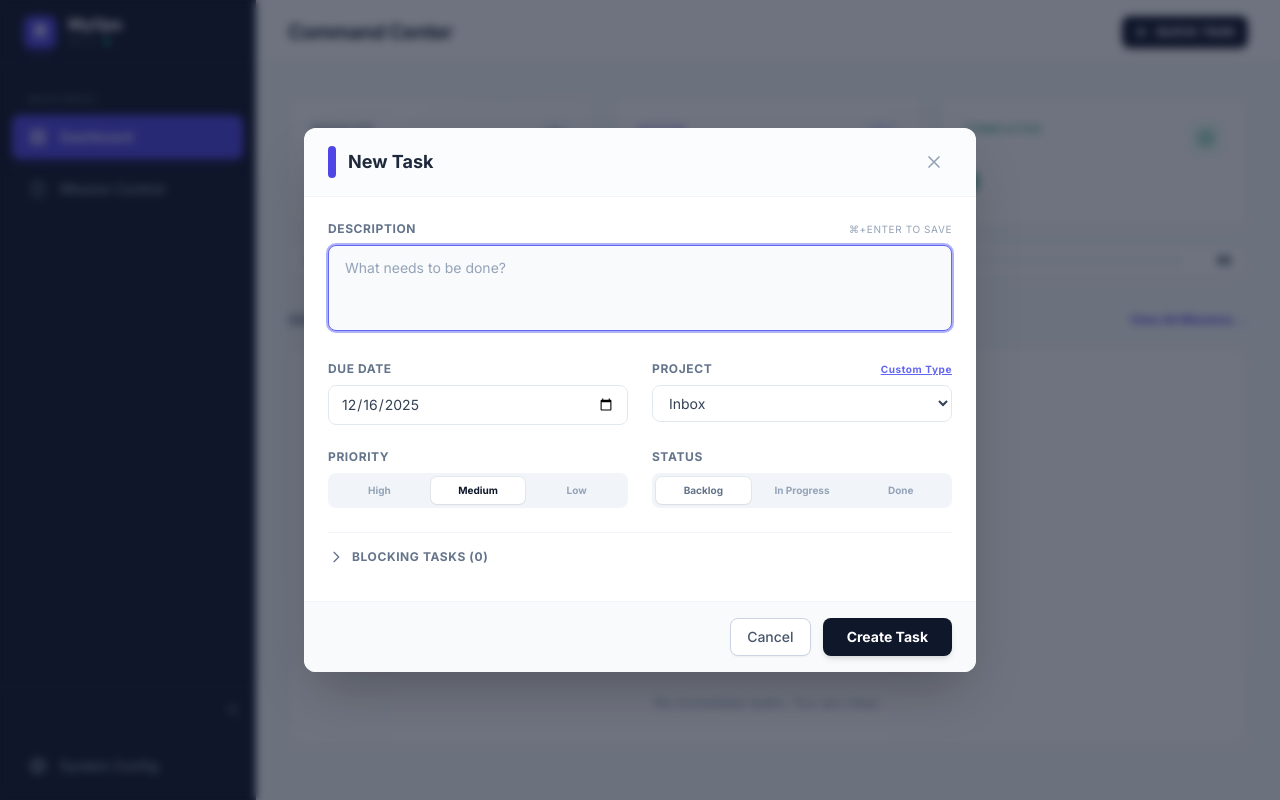
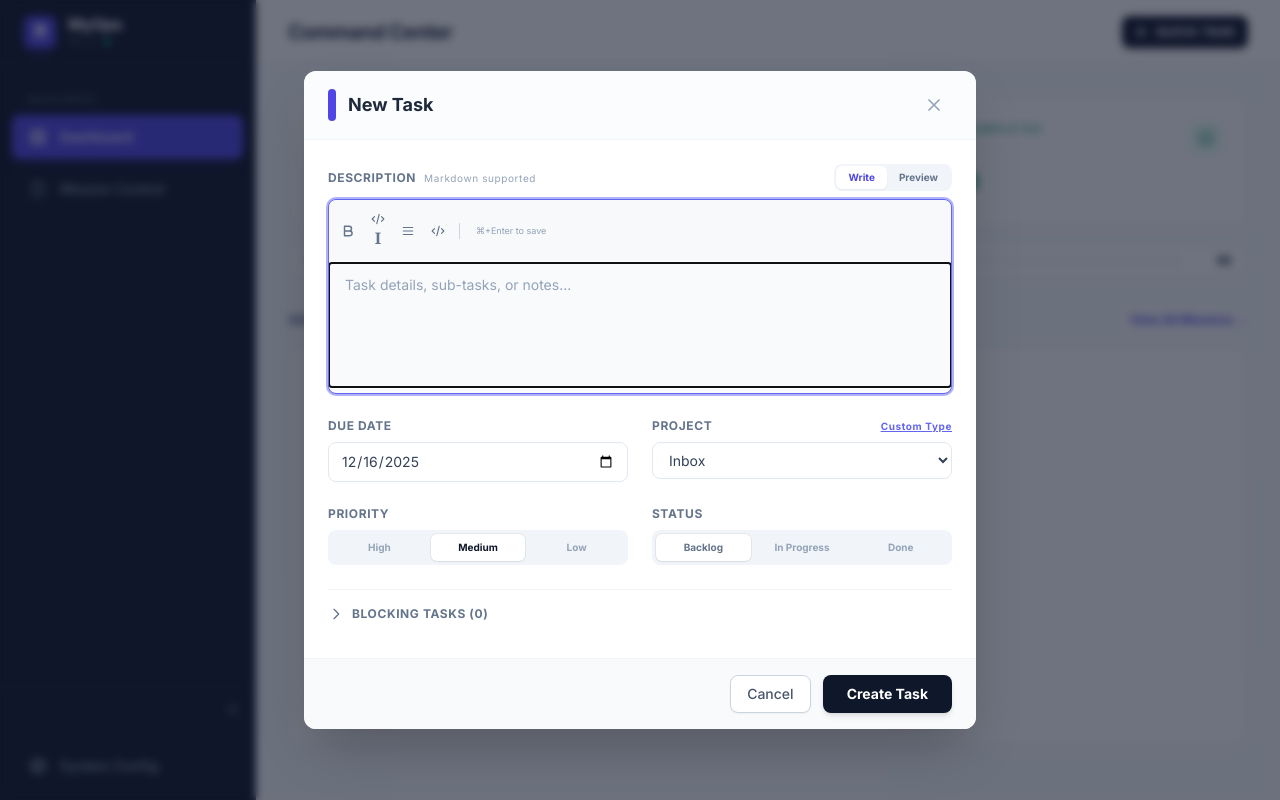
Before and after one commit to johnwesleyquintero/MyOps, a React (Vite) app: page / in a window 1280 px wide. Both pictures are taken after a click on the button "QUICK TASK". Built offline with nearby package versions, Linux system fonts and the light colour scheme.

Commit message:
feat(TaskModal): Add markdown preview and formatting
Introduce markdown preview and basic formatting options to the task description in the TaskModal. Users can now toggle between edit and preview modes and apply bold, italic, list, link, and code formatting.

```diff
--- a/components/TaskModal.tsx
+++ b/components/TaskModal.tsx
@@ -1,5 +1,6 @@
 
-import React, { useState, useEffect, useMemo } from 'react';
+import React, { useState, useEffect, useMemo, useRef } from 'react';
+import ReactMarkdown from 'react-markdown';
 import { TaskEntry, PriorityLevel, StatusLevel } from '../types';
 import { DEFAULT_PROJECTS, PRIORITIES, STATUSES, PRIORITY_COLORS, STATUS_COLORS } from '../constants';
 
@@ -22,6 +23,8 @@ export const TaskModal: React.FC<TaskModalProps> = ({
   isSubmitting,
   entries
 }) => {
+  const textareaRef = useRef<HTMLTextAreaElement>(null);
+
   const getLocalDate = (offsetDays: number = 0) => {
     const d = new Date();
     d.setDate(d.getDate() + offsetDays);
@@ -40,6 +43,7 @@ export const TaskModal: React.FC<TaskModalProps> = ({
 
   const [isCustomProject, setIsCustomProject] = useState<boolean>(false);
   const [showDeps, setShowDeps] = useState<boolean>(false);
+  const [isPreviewMode, setIsPreviewMode] = useState<boolean>(false);
 
   useEffect(() => {
     if (isOpen) {
@@ -68,6 +72,7 @@ export const TaskModal: React.FC<TaskModalProps> = ({
     });
     setIsCustomProject(false);
     setShowDeps(false);
+    setIsPreviewMode(false);
   };
 
   const handleSubmit = async (e?: React.FormEvent) => {
@@ -91,6 +96,56 @@ export const TaskModal: React.FC<TaskModalProps> = ({
     if (e.key === 'Escape') {
       onClose();
     }
+  };
+
+  const handleFormat = (type: 'bold' | 'italic' | 'list' | 'link' | 'code') => {
+    if (isPreviewMode) return;
+
+    const textarea = textareaRef.current;
+    if (!textarea) return;
+
+    const start = textarea.selectionStart;
+    const end = textarea.selectionEnd;
+    const text = formData.description;
+    const selection = text.substring(start, end);
+
+    let before = text.substring(0, start);
+    let after = text.substring(end);
+    let insert = '';
+    let cursorOffset = 0;
+
+    switch (type) {
+      case 'bold':
+        insert = `**${selection || 'bold text'}**`;
+        cursorOffset = 2 + (selection.length || 9);
+        break;
+      case 'italic':
+        insert = `_${selection || 'italic text'}_`;
+        cursorOffset = 1 + (selection.length || 11);
+        break;
+      case 'code':
+        insert = `\`${selection || 'code'}\``;
+        cursorOffset = 1 + (selection.length || 4);
+        break;
+      case 'link':
+        insert = `[${selection || 'link text'}](url)`;
+        cursorOffset = 1 + (selection.length || 9);
+        break;
+      case 'list':
+        const isStartOfLine = start === 0 || text[start - 1] === '\n';
+        const prefix = isStartOfLine ? '- ' : '\n- ';
+        insert = `${prefix}${selection || 'list item'}`;
+        cursorOffset = prefix.length + (selection.length || 9);
+        break;
+    }
+
+    const newText = before + insert + after;
+    setFormData({ ...formData, description: newText });
+
+    setTimeout(() => {
+      textarea.focus();
+      textarea.setSelectionRange(start + cursorOffset, start + cursorOffset);
+    }, 0);
   };
 
   const toggleDependency = (id: string) => {
@@ -140,22 +195,84 @@ export const TaskModal: React.FC<TaskModalProps> = ({
         <div className="p-6 overflow-y-auto custom-scrollbar flex-1">
           <div className="flex flex-col gap-6">
 
-            {/* Description (Main Input) */}
-            <div>
-              <label className="block text-xs font-bold text-slate-500 uppercase tracking-wider mb-2 flex justify-between">
+            {/* Description (Main Input with Toolbar) */}
+            <div className="flex flex-col gap-2">
+               <div className="flex justify-between items-center">
+                  <label className="text-xs font-bold text-slate-500 uppercase tracking-wider flex items-center gap-2">
                     Description
-                <span className="text-[10px] font-normal text-slate-400">⌘+Enter to save</span>
+                    <span className="text-[10px] font-normal text-slate-400 normal-case hidden sm:inline">Markdown supported</span>
                   </label>
+                  <div className="flex bg-slate-100 rounded-lg p-0.5">
+                     <button
+                       type="button"
+                       onClick={() => setIsPreviewMode(false)}
+                       className={`px-3 py-1 text-[10px] font-bold rounded-md transition-all ${!isPreviewMode ? 'bg-white text-indigo-600 shadow-sm' : 'text-slate-500 hover:text-slate-700'}`}
+                     >
+                       Write
+                     </button>
+                     <button
+                       type="button"
+                       onClick={() => setIsPreviewMode(true)}
+                       className={`px-3 py-1 text-[10px] font-bold rounded-md transition-all ${isPreviewMode ? 'bg-white text-indigo-600 shadow-sm' : 'text-slate-500 hover:text-slate-700'}`}
+                     >
+                       Preview
+                     </button>
+                  </div>
+               </div>
+
+               <div className="border border-slate-200 rounded-lg overflow-hidden bg-slate-50 focus-within:ring-2 focus-within:ring-indigo-500/50 focus-within:border-indigo-500 transition-all">
+                  {/* Toolbar */}
+                  {!isPreviewMode && (
+                    <div className="flex items-center gap-1 p-1.5 border-b border-slate-200 bg-slate-50/50">
+                       <button type="button" onClick={() => handleFormat('bold')} className="p-1.5 text-slate-500 hover:text-slate-800 hover:bg-slate-200 rounded" title="Bold">
+                          <svg className="w-3.5 h-3.5" fill="none" stroke="currentColor" viewBox="0 0 24 24"><path strokeLinecap="round" strokeLinejoin="round" strokeWidth="2.5" d="M6 4h8a4 4 0 014 4 4 4 0 01-4 4H6V4zm0 8h9a4 4 0 014 4 4 4 0 01-4 4H6v-8z" /></svg>
+                       </button>
+                       <button type="button" onClick={() => handleFormat('italic')} className="p-1.5 text-slate-500 hover:text-slate-800 hover:bg-slate-200 rounded" title="Italic">
+                          <svg className="w-3.5 h-3.5" fill="none" stroke="currentColor" viewBox="0 0 24 24"><path strokeLinecap="round" strokeLinejoin="round" strokeWidth="2" d="M10 20l4-16m4 4l4 4-4 4M6 16l-4-4 4-4" /></svg> {/* Using Code icon as placeholder for italic logic or generic text icon */}
+                          <span className="sr-only">Italic</span>
+                          <i className="serif font-serif font-bold not-italic">I</i>
+                       </button>
+                       <button type="button" onClick={() => handleFormat('list')} className="p-1.5 text-slate-500 hover:text-slate-800 hover:bg-slate-200 rounded" title="List">
+                          <svg className="w-3.5 h-3.5" fill="none" stroke="currentColor" viewBox="0 0 24 24"><path strokeLinecap="round" strokeLinejoin="round" strokeWidth="2" d="M4 6h16M4 12h16M4 18h16" /></svg>
+                       </button>
+                       <button type="button" onClick={() => handleFormat('code')} className="p-1.5 text-slate-500 hover:text-slate-800 hover:bg-slate-200 rounded" title="Code">
+                          <svg className="w-3.5 h-3.5" fill="none" stroke="currentColor" viewBox="0 0 24 24"><path strokeLinecap="round" strokeLinejoin="round" strokeWidth="2" d="M10 20l4-16m4 4l4 4-4 4M6 16l-4-4 4-4" /></svg>
+                       </button>
+                       <div className="w-px h-4 bg-slate-300 mx-1"></div>
+                       <div className="text-[9px] text-slate-400 px-2">⌘+Enter to save</div>
+                    </div>
+                  )}
+
+                  {isPreviewMode ? (
+                     <div className="w-full h-32 px-4 py-3 bg-white text-sm text-slate-700 overflow-y-auto prose prose-sm max-w-none">
+                        {formData.description ? (
+                          <ReactMarkdown
+                            components={{
+                              a: ({node, ...props}) => <a {...props} className="text-indigo-600 underline" target="_blank" rel="noopener noreferrer" />,
+                              ul: ({node, ...props}) => <ul {...props} className="list-disc list-inside" />,
+                              ol: ({node, ...props}) => <ol {...props} className="list-decimal list-inside" />,
+                            }}
+                          >
+                             {formData.description}
+                          </ReactMarkdown>
+                        ) : (
+                          <span className="text-slate-400 italic">Nothing to preview...</span>
+                        )}
+                     </div>
+                  ) : (
                     <textarea
+                      ref={textareaRef}
                       required
-                rows={3}
-                placeholder="What needs to be done?"
-                className="w-full bg-slate-50 border border-slate-200 rounded-lg px-4 py-3 text-sm focus:outline-none focus:ring-2 focus:ring-indigo-500/50 focus:border-indigo-500 transition-all text-slate-700 placeholder-slate-400 font-sans resize-none"
+                      rows={5}
+                      placeholder="Task details, sub-tasks, or notes..."
+                      className="w-full bg-slate-50 border-none px-4 py-3 text-sm focus:ring-0 text-slate-700 placeholder-slate-400 font-sans resize-none"
                       value={formData.description}
                       onChange={(e) => setFormData({ ...formData, description: e.target.value })}
                       onKeyDown={handleKeyDown}
                       autoFocus
                     />
+                  )}
+               </div>
             </div>
 
             <div className="grid grid-cols-1 md:grid-cols-2 gap-6">
```
Lines whose indentation alone changed are shown as unchanged.
